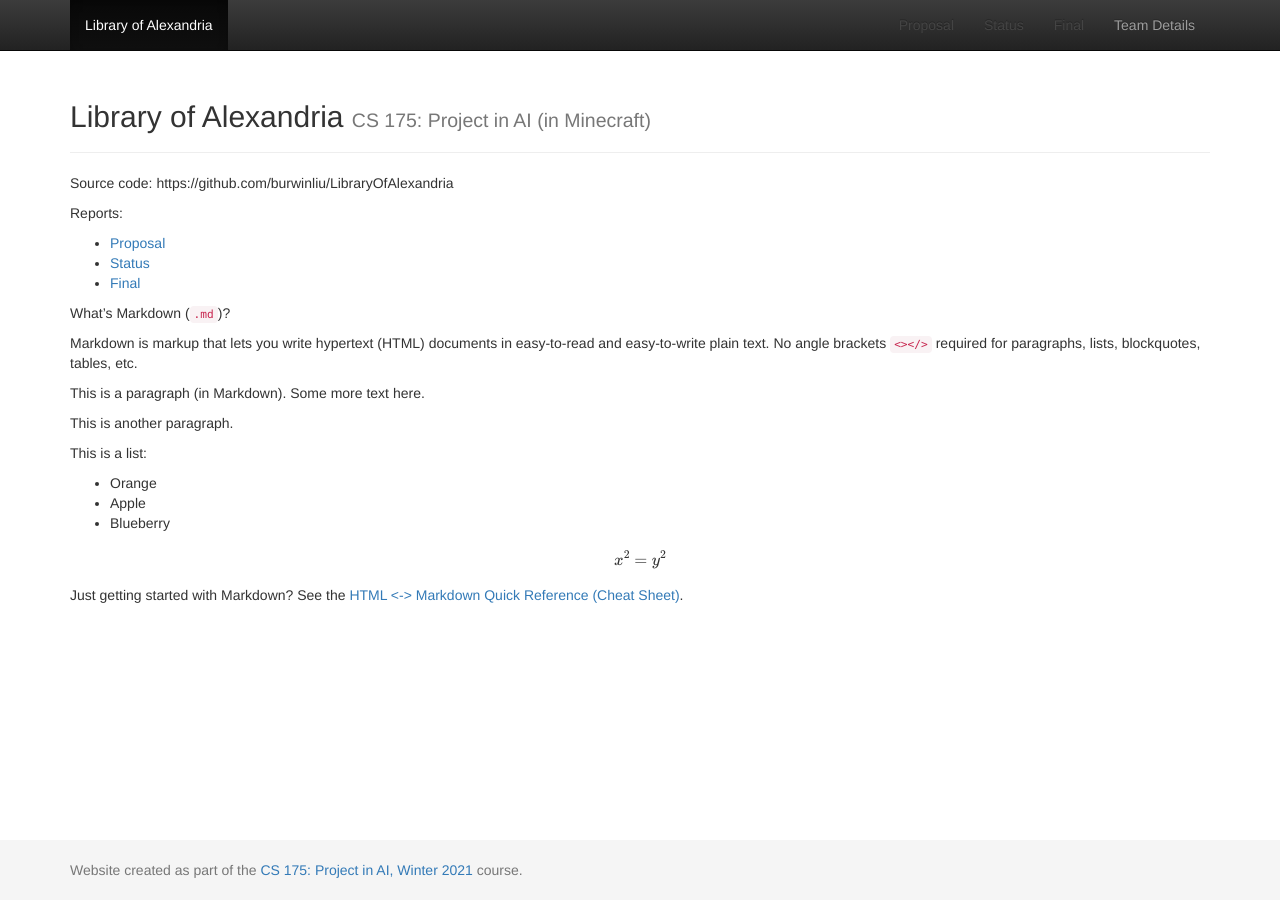
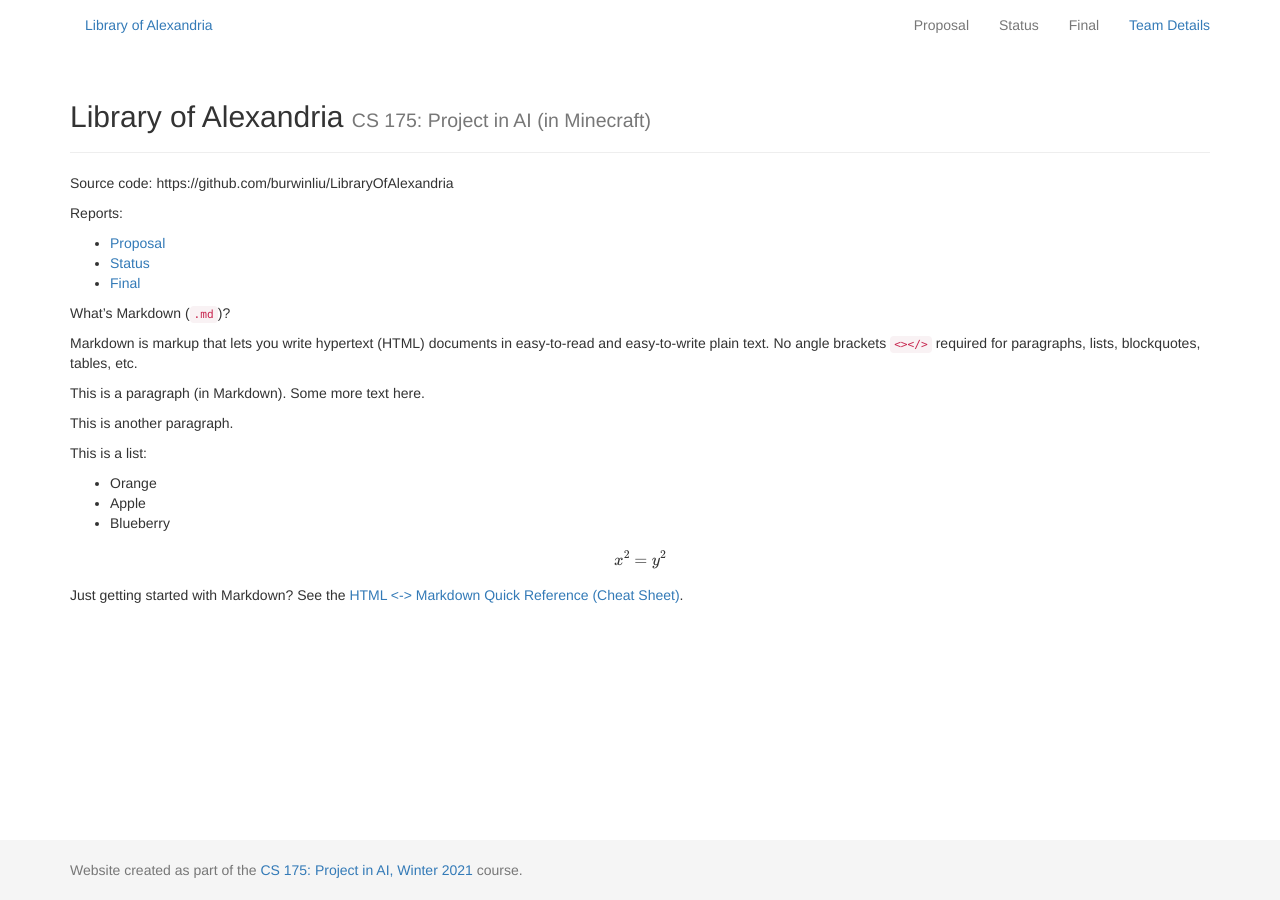
Before and after one commit to burwinliu-zz/LibraryOfAlexandria, a Jekyll site: the page built from docs/index.md, in a window 1280 px wide. Built offline with Jekyll 4.4.1, drawn with Linux system fonts in a browser that asks for light colours; formulas are drawn with MathJax 3.

Commit message:
updating navbar

```diff
--- a/docs/_layouts/default.html
+++ b/docs/_layouts/default.html
@@ -46,13 +46,13 @@
     <!-- Include all compiled plugins (below), or include individual files as needed -->
     <script src="https://maxcdn.bootstrapcdn.com/bootstrap/3.3.7/js/bootstrap.min.js" integrity="sha384-Tc5IQib027qvyjSMfHjOMaLkfuWVxZxUPnCJA7l2mCWNIpG9mGCD8wGNIcPD7Txa" crossorigin="anonymous"></script>
 
-    <nav class="navbar navbar-inverse navbar-fixed-top">
+    <nav class="navbar navbar navbar-fixed-top">
       <div class="container">
         <div id="navbar" class="collapse navbar-collapse">
           <ul class="nav navbar-nav">
             <li class="{% if current[1] == 'index.html' or current[1] == %} active {% endif %}"><a href="index.html">{{ site.title }}</a></li>
           </ul>
-          <ul class="nav navbar-nav justify-content-end">
+          <ul class="nav navbar-nav navbar-right">
             <li class="{{ proposalClass }}{% if current[1] == 'proposal.html' %} active {% endif %}"><a href="proposal.html">Proposal</a></li>
             <li class="{{ statusClass }}{% if current[1] == 'status.html' %} active {% endif %}"><a href="status.html">Status</a></li>
             <li class="{{ finalClass }}{% if current[1] == 'final.html' %} active {% endif %}"><a href="final.html">Final</a></li>
```
